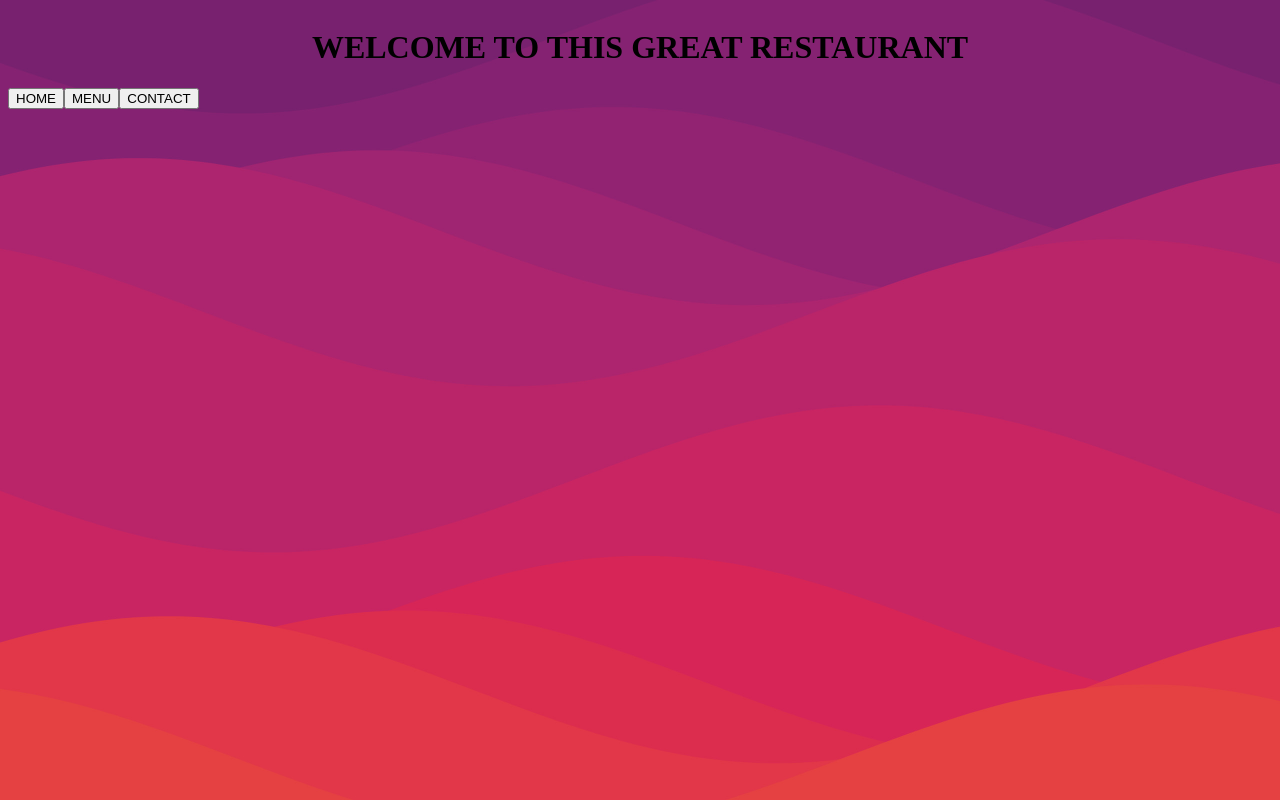
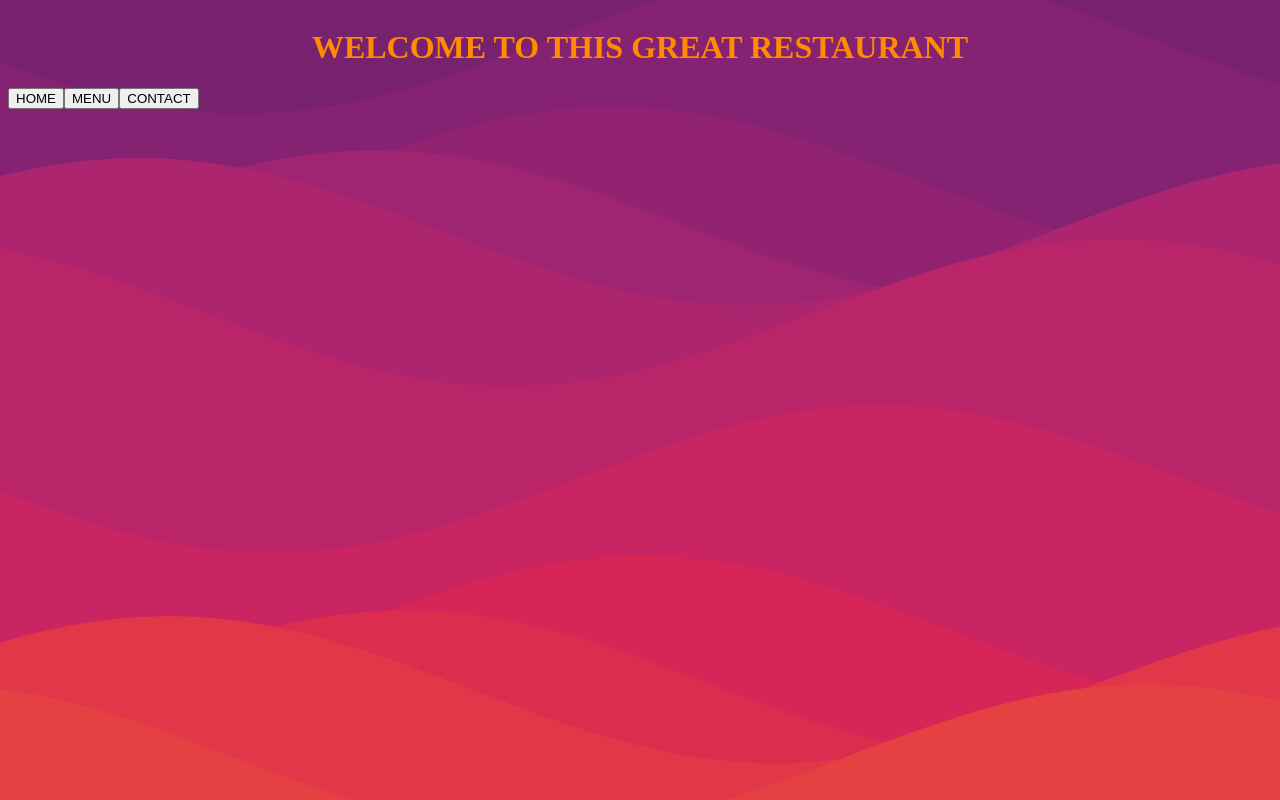
Before and after one commit to SaffetGokcenSen/odin-restaurant-page, a website built with webpack: page dist/index.html in a window 1280 px wide. Built offline with nearby package versions, Linux system fonts and the light colour scheme.

Commit message:
welcome header colored

```diff
--- a/src/styles.css
+++ b/src/styles.css
@@ -1,5 +1,9 @@
 body {
     background-image: url("background.png");
+}
+
+h1 {
+    color:darkorange;
 }
 
 .welcomeDiv {
```
